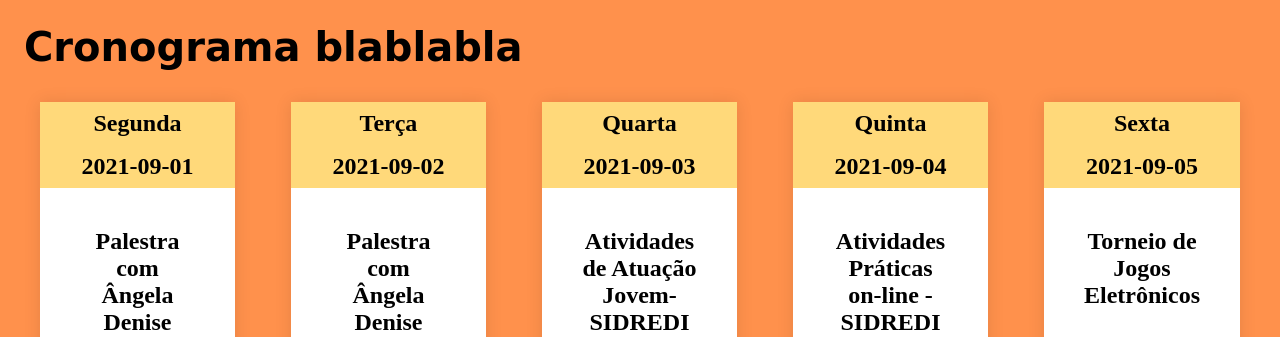
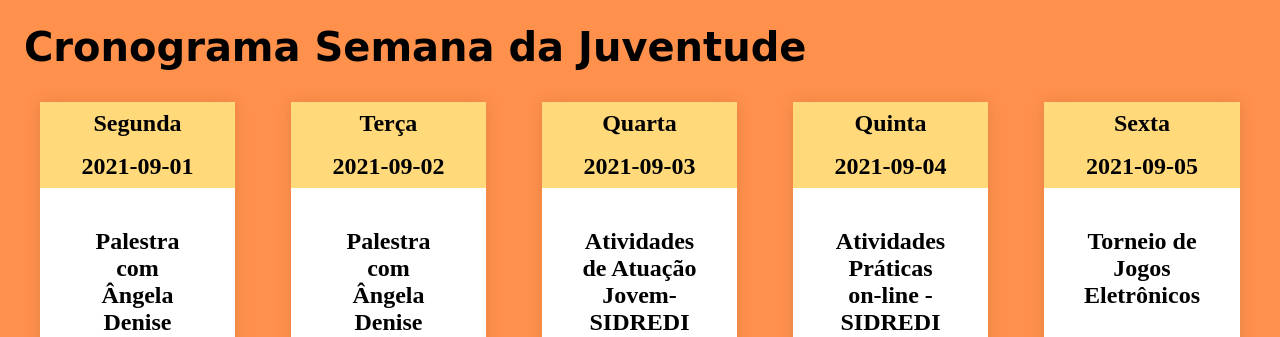
Before and after one commit to otaviossousa/django_cronograma, a Django app: page / in a window 1280 px wide. Shown: the top 337 px of the page. Run offline with Django 5.2, Linux system fonts and the light colour scheme.

Commit message:
update header title in cronograma.html to reflect event name

```diff
--- a/cronograma/templates/cronograma.html
+++ b/cronograma/templates/cronograma.html
@@ -1,6 +1,6 @@
 {% include "global/partials/head.html" %}
 
-<h1>Cronograma blablabla</h1>
+<h1>Cronograma Semana da Juventude </h1>
 
 <div class="card-container">
     {% for event in events %}
```
